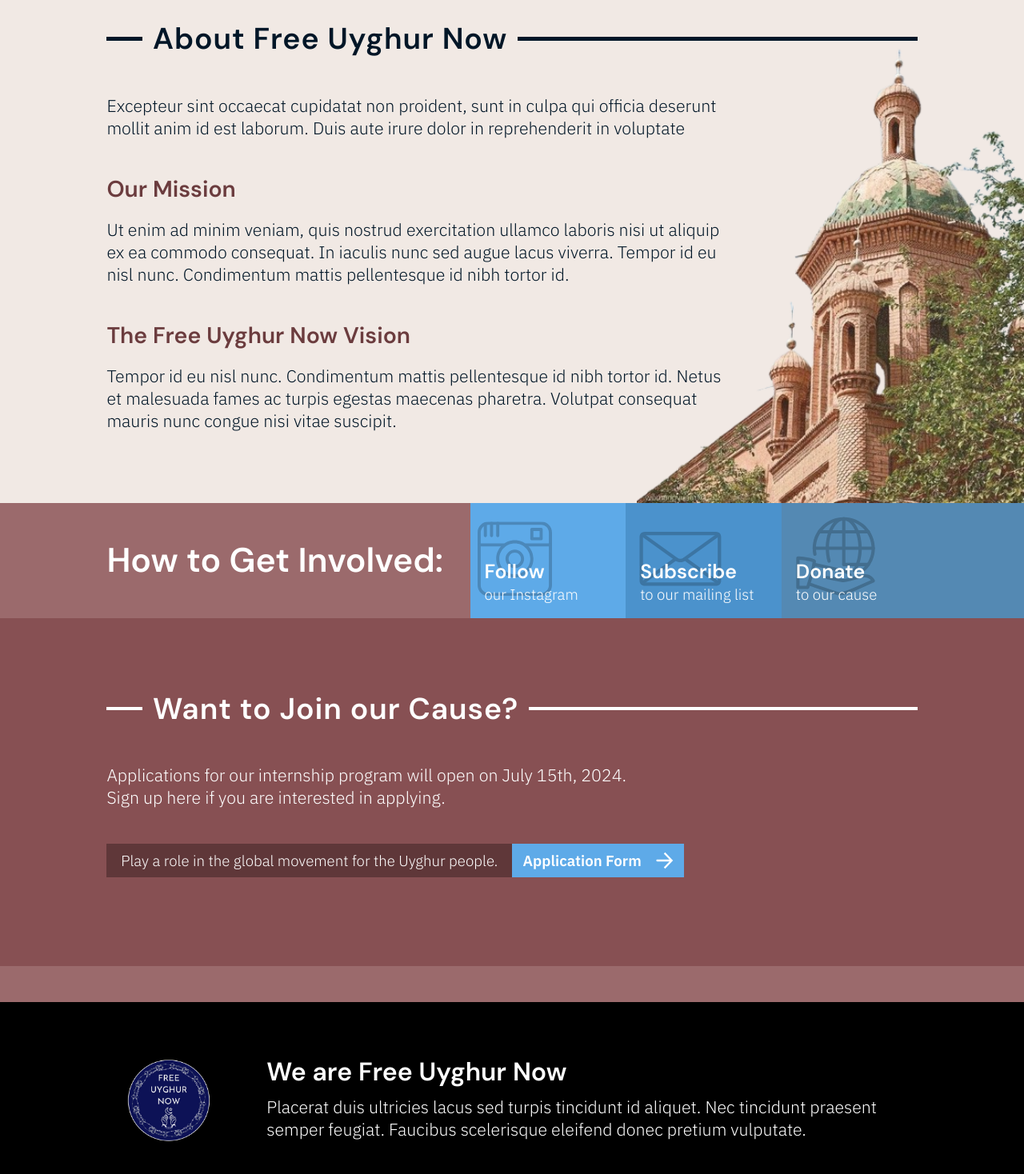
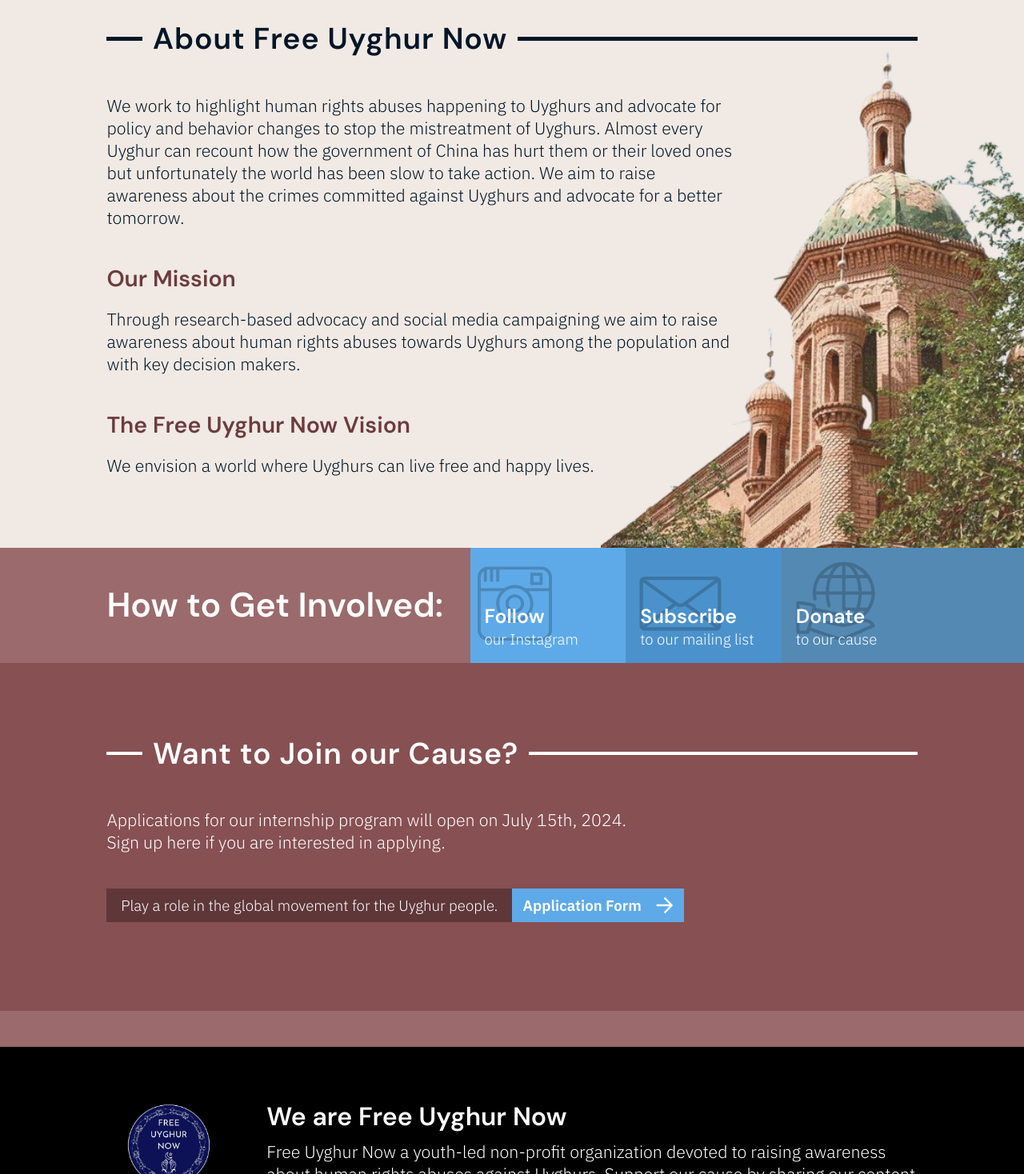
Before and after one commit to FreeUyghurNow/website, a Next.js app: page /about in a window 1280 px wide. Shown: the part 162-1630 px from the top of the page at 80% size. Built offline with nearby package versions, Linux system fonts and the light colour scheme.

Commit message:
finalized site w/o bios

```diff
--- a/components/about/about.tsx
+++ b/components/about/about.tsx
@@ -16,14 +16,14 @@
             <div className={about["about-section-contents"]}>
                 <div className={about["about-text-content"]}>
                     <div className={about["about-section-par"]}>
-                        Excepteur sint occaecat cupidatat non proident, sunt in culpa qui officia deserunt mollit anim id est laborum. Duis aute irure dolor in reprehenderit in voluptate
+                        We work to highlight human rights abuses happening to Uyghurs and advocate for policy and behavior changes to stop the mistreatment of Uyghurs. Almost every Uyghur can recount how the government of China has hurt them or their loved ones but unfortunately the world has been slow to take action. We aim to raise awareness about the crimes committed against Uyghurs and advocate for a better tomorrow.
                     </div>
                     <div className={about["about-subsection"]}>
                         <div className={about["about-item-heading"]}>
                             Our Mission
                         </div>
                         <div className={about["about-item-paragraph"]}>
-                            Ut enim ad minim veniam, quis nostrud exercitation ullamco laboris nisi ut aliquip ex ea commodo consequat. In iaculis nunc sed augue lacus viverra. Tempor id eu nisl nunc. Condimentum mattis pellentesque id nibh tortor id.
+                            Through research-based advocacy and social media campaigning we aim to raise awareness about human rights abuses towards Uyghurs among the population and with key decision makers.
                         </div>
                     </div>
                     <div className={about["about-subsection"]}>
@@ -31,7 +31,7 @@
                             The Free Uyghur Now Vision
                         </div>
                         <div className={about["about-item-paragraph"]}>
-                            Tempor id eu nisl nunc. Condimentum mattis pellentesque id nibh tortor id. Netus et malesuada fames ac turpis egestas maecenas pharetra. Volutpat consequat mauris nunc congue nisi vitae suscipit.
+                            We envision a world where Uyghurs can live free and happy lives.
                         </div>
                     </div>
                 </div>
--- a/components/footer.tsx
+++ b/components/footer.tsx
@@ -18,7 +18,7 @@
                             We are Free Uyghur Now
                         </div>
                         <div className={home["footer-header-paragraph"]}>
-                            Placerat duis ultricies lacus sed turpis tincidunt id aliquet. Nec tincidunt praesent semper feugiat. Faucibus scelerisque eleifend donec pretium vulputate.
+                            Free Uyghur Now a youth-led non-profit organization devoted to raising awareness about human rights abuses against Uyghurs. Support our cause by sharing our content and donating.
                         </div>
                     </div>
                     <div className={home["footer-columns-text"]}>
--- a/components/home/mission-fun.tsx
+++ b/components/home/mission-fun.tsx
@@ -14,7 +14,7 @@
                         Our Mission
                     </div>
                     <div className={home["about-fun-col-paragraph"]}>
-                        Lorem ipsum dolor sit amet, consectetur adipiscing elit, sed do eiusmod tempor incididunt ut labore et dolore magna aliqua. Ut enim ad minim veniam, quis nostrud exercitation ullamco laboris nisi ut aliquip ex ea commodo consequat.
+                        We aim to share the stories of Uyghurs.
                     </div>
                 </div>
                 <div className={home["mission-fun-column-r"]}/>
```
